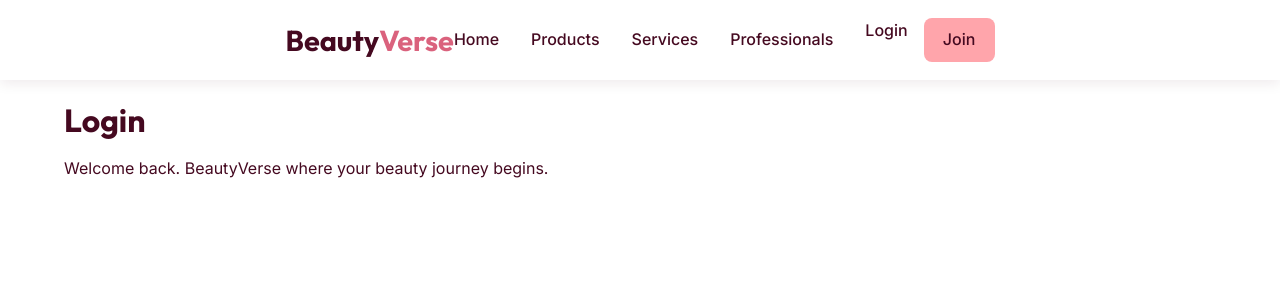
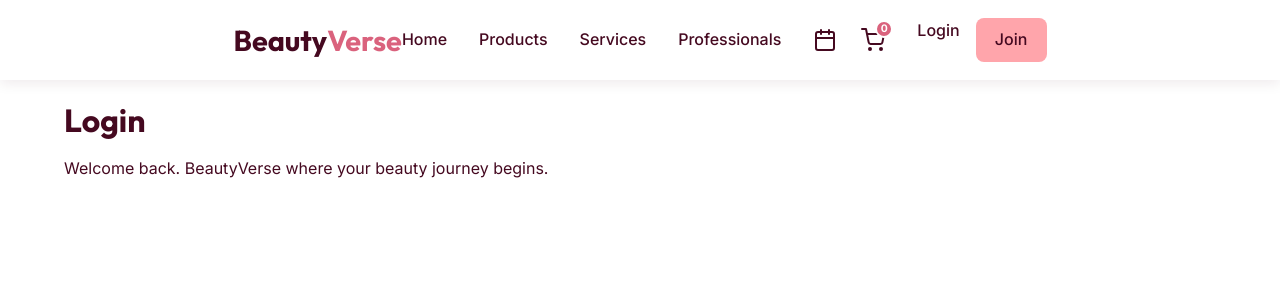
Before and after one commit to BonaneN/beautyVerse, a React (Vite) app: page /login in a window 1280 px wide. Shown: the top 300 px of the page. Built offline with nearby package versions, Linux system fonts and the light colour scheme.

Commit message:
cart and appointment icon links.

```diff
--- a/src/components/layout/Navbar.css
+++ b/src/components/layout/Navbar.css
@@ -107,7 +107,46 @@
     box-shadow: none;
 }
 
+.navbar-icons {
+    display: flex;
+    align-items: center;
+    gap: 1.5rem;
+}
+
+.nav-icon-link {
+    position: relative;
+    display: flex;
+    align-items: center;
+    color: var(--color-night-bordeaux);
+    transition: color 0.3s ease;
+}
+
+.nav-icon-link:hover {
+    color: var(--color-blush-rose);
+}
+
+.icon-badge {
+    position: absolute;
+    top: -8px;
+    right: -8px;
+    background-color: var(--color-blush-rose);
+    color: white;
+    font-size: 0.65rem;
+    font-weight: 700;
+    width: 18px;
+    height: 18px;
+    border-radius: 50%;
+    display: flex;
+    justify-content: center;
+    align-items: center;
+    border: 2px solid white;
+}
+
 @media screen and (max-width: 960px) {
+    .navbar-icons {
+        padding: 1rem 0;
+    }
+
     .navbar-toggle {
         display: block;
         cursor: pointer;
--- a/src/components/layout/Navbar.jsx
+++ b/src/components/layout/Navbar.jsx
@@ -6,6 +6,8 @@ import './Navbar.css';
 const Navbar = () => {
     const { user, logout } = useAuth();
     const [isOpen, setIsOpen] = useState(false);
+    const cartCount = 0;
+    const appointmentCount = 0;
 
     const toggleMenu = () => setIsOpen(!isOpen);
 
@@ -34,6 +36,27 @@ const Navbar = () => {
                         <NavLink to="/professionals" onClick={() => setIsOpen(false)}>Professionals</NavLink>
                     </li>
 
+                    <li className="navbar-icons">
+                        <Link to="/appointments" className="nav-icon-link" aria-label="Appointments" onClick={() => setIsOpen(false)}>
+                            <svg viewBox="0 0 24 24" width="24" height="24" fill="none" stroke="currentColor" strokeWidth="2" strokeLinecap="round" strokeLinejoin="round">
+                                <rect x="3" y="4" width="18" height="18" rx="2" ry="2"></rect>
+                                <line x1="16" y1="2" x2="16" y2="6"></line>
+                                <line x1="8" y1="2" x2="8" y2="6"></line>
+                                <line x1="3" y1="10" x2="21" y2="10"></line>
+                            </svg>
+                            {appointmentCount > 0 && <span className="icon-badge">{appointmentCount}</span>}
+                        </Link>
+
+                        <Link to="/cart" className="nav-icon-link" aria-label="Cart" onClick={() => setIsOpen(false)}>
+                            <svg viewBox="0 0 24 24" width="24" height="24" fill="none" stroke="currentColor" strokeWidth="2" strokeLinecap="round" strokeLinejoin="round">
+                                <circle cx="9" cy="21" r="1"></circle>
+                                <circle cx="20" cy="21" r="1"></circle>
+                                <path d="M1 1h4l2.68 13.39a2 2 0 0 0 2 1.61h9.72a2 2 0 0 0 2-1.61L23 6H6"></path>
+                            </svg>
+                            {cartCount >= 0 && <span className="icon-badge">{cartCount}</span>}
+                        </Link>
+                    </li>
+
                     <li className="navbar-auth">
                         {user ? (
                             <div className="user-menu">
```
